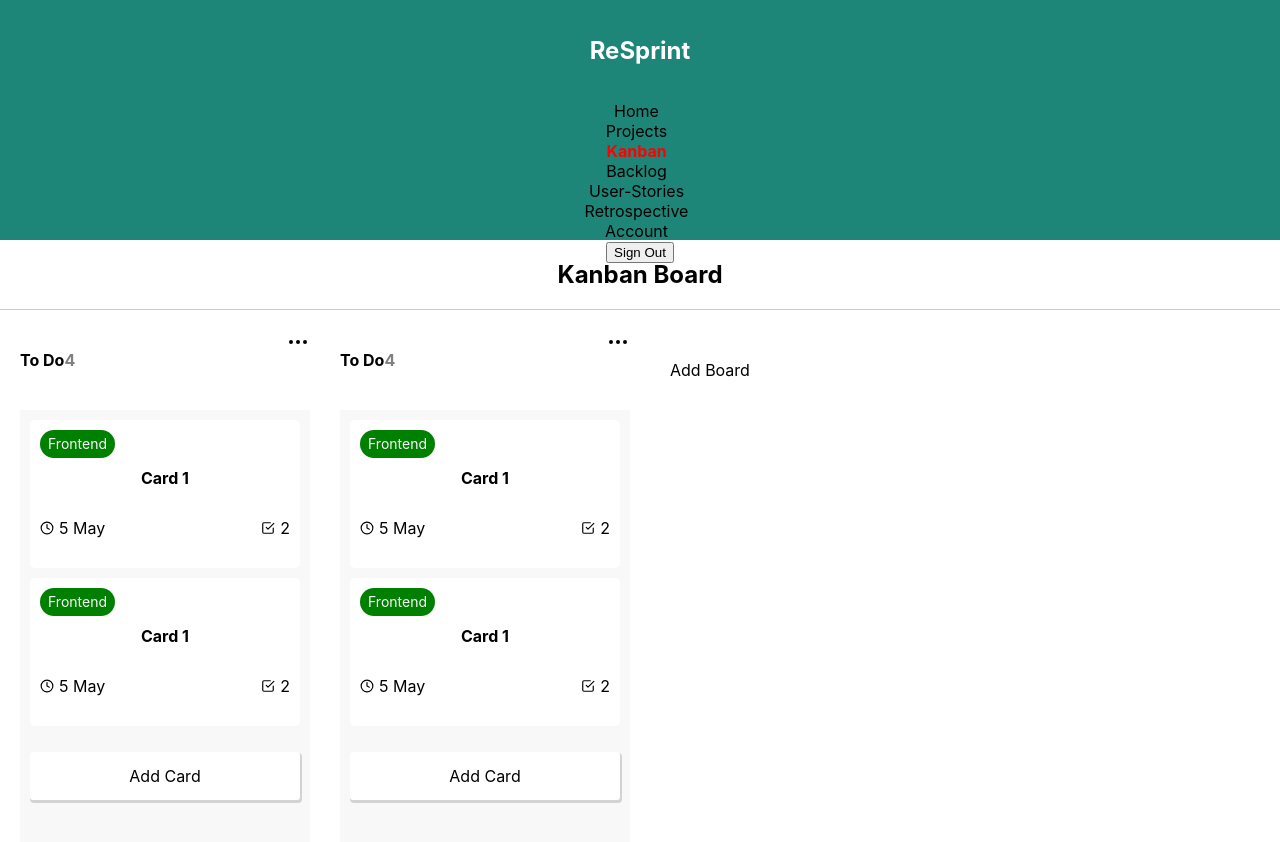
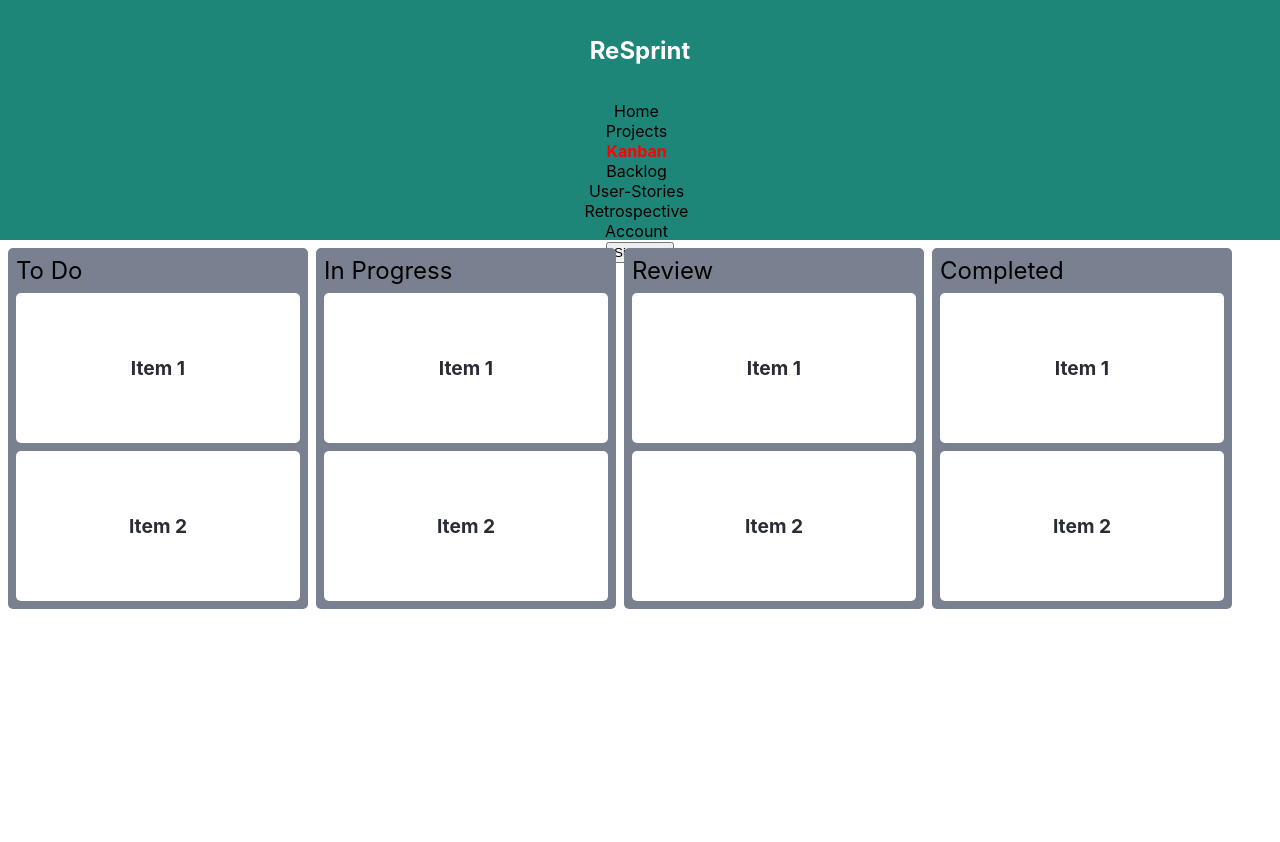
Before and after one commit to amankhalfay98/ReSprint, a React (Create React App) app in the folder client/: page /kanban in a window 1280 px wide. Shown: the top 842 px of the page. After the commit the page ends 800 px from the top, so only its background shows below. Built offline with nearby package versions, Linux system fonts and the light colour scheme; no server answers; sample sign-in values are in the browser's storage.

Commit message:
DragDrp component

```diff
--- a/client/src/App.css
+++ b/client/src/App.css
@@ -220,3 +220,48 @@ dd {
 	height: 300px;
 	display: inline-grid;
 }
+.drag-n-drop{
+	padding: .5rem;
+	gap: .5rem;
+	display: grid;
+	width: 100%;
+	height: 100%;
+	grid-template-columns: repeat(auto-fill,300px);
+	align-items: start;
+}
+
+.dnd-group{
+	background-color: #79808f;
+	border-radius: 5px;
+	padding: .5rem;
+}
+
+.dnd-item{
+	min-height: 150px;
+	background-color: white;
+	color: #282c34;
+	border-radius: 5px;
+	display: flex;
+	justify-content: center;
+	align-items: center;
+	font-weight: bold;
+}
+
+.dnd-item:not(:last-of-type){
+	margin-bottom: .5rem;
+}
+
+.dnd-item *{
+	margin:0;
+	font-size: 1.2rem;
+}
+
+.group-title{
+	text-align: left;
+	margin-bottom: .5rem;
+	font-size: 1.5rem;
+}
+
+/* .current{
+
+} */
--- a/client/src/App.js
+++ b/client/src/App.js
@@ -74,7 +74,7 @@ import Account from './components/Account';
 import Home from './components/Home';
 import Projects from './components/Projects';
 import Backlog from './components/Backlog';
-import Kanban from './components/Kanban';
+import Kanban from './components/Kanban2';
 import Retrospective from './components/Retrospective';
 import UserStories from './components/UserStories';
 import Landing from './components/Landing';
--- /dev/null
+++ b/client/src/components/Kanban2.js
@@ -0,0 +1,95 @@
+import React, { useState, useRef } from 'react';
+import '../App.css';
+
+function Kanban2() {
+    const [dragging,setDragging] = useState(false)
+    const dragItem = useRef();
+
+    const handleDragStart=(e,params)=>{
+        console.log('drag start...', params)
+        dragItem.current = params;
+        setDragging(true);
+
+    }
+  return (
+    <div className='Kanban'>
+        <div className='drag-n-drop'>
+            <div className='dnd-group' id='to_do'>
+                <div className='group-title'>To Do</div>
+                <div draggable className={dragging?'current dndn-item':'dnd-item'}>
+                    <div>
+                        <p>
+                            Item 1
+                        </p>
+                    </div>
+                </div>
+                <div className='dnd-item'>
+                    <div>
+                        <p>
+                            Item 2
+                        </p>
+                    </div>
+                </div>
+            </div>
+            <div className='dnd-group' id='in_progress'>
+                <div className='group-title'>In Progress</div>
+                <div draggable className='dnd-item'>
+                    <div>
+                        <p>
+                            Item 1
+                        </p>
+                    </div>
+                </div>
+                <div className='dnd-item'>
+                    <div>
+                        <p>
+                            Item 2
+                        </p>
+                    </div>
+                </div>
+            </div>
+            <div className='dnd-group' id='review'>
+                <div className='group-title'>Review</div>
+                <div draggable className='dnd-item'>
+                    <div>
+                        <p>
+                            Item 1
+                        </p>
+                    </div>
+                </div>
+                <div className='dnd-item'>
+                    <div>
+                        <p>
+                            Item 2
+                        </p>
+                    </div>
+                </div>
+            </div>
+            <div className='dnd-group' id='completed'>
+                <div className='group-title'>Completed</div>
+                <div
+                draggable
+                onDragStart={(e)=>{handleDragStart(e,{})}}
+                key='1'
+                className='dnd-item'>
+                    <div>
+                        <p>
+                            Item 1
+                        </p>
+                    </div>
+                </div>
+                <div className='dnd-item'>
+                    <div>
+                        <p>
+                            Item 2
+                        </p>
+                    </div>
+                </div>
+            </div>
+        </div>
+
+    </div>
+  )
+}
+
+export default Kanban2
```
